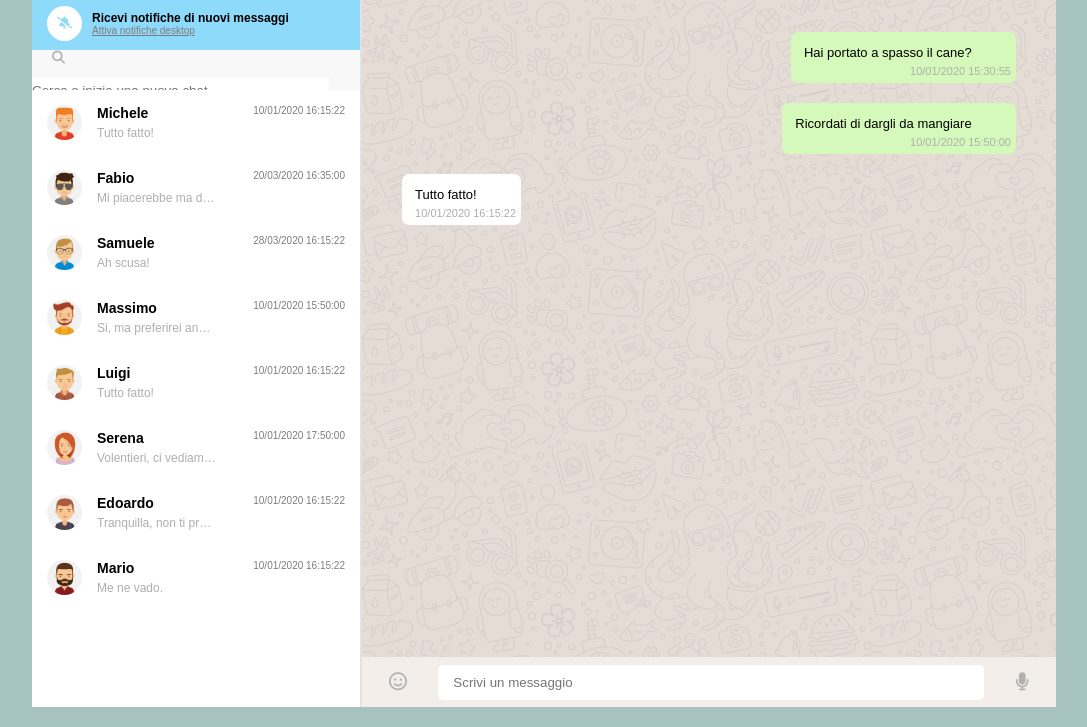
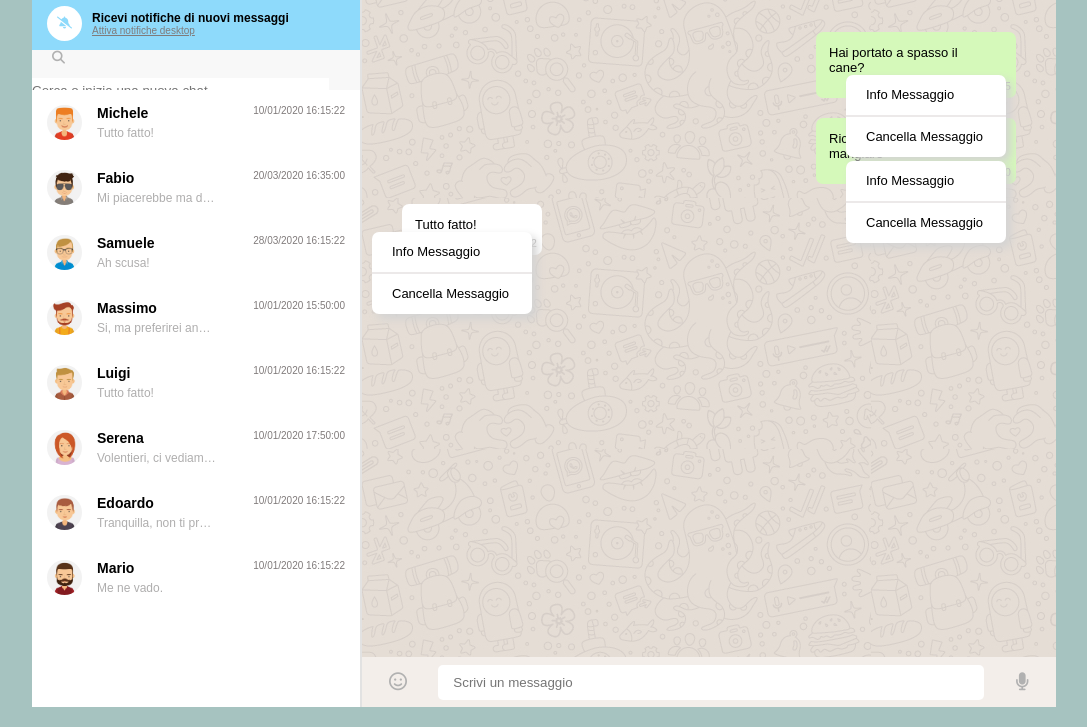
Before and after one commit to zhLisha/vue-boolzapp, a plain HTML site: page MILESTONE 5/index.html in a window 1280 px wide. Shown: the part 73-800 px from the top of the page, without its empty margins (96-1183 px from the left). Drawn offline with nearby package versions, Linux system fonts and the light colour scheme.

Commit message:
Delete message option

```diff
--- a/MILESTONE 5/css/style.css
+++ b/MILESTONE 5/css/style.css
@@ -226,7 +226,6 @@ input {
     overflow: auto;
 }
 
-
 /* Header */
 .active-contact {
     width: 100%;
@@ -271,13 +270,15 @@ input {
 .max-length-message {
     margin: 10px 0;
     padding: 13px 13px 23px 13px;
-    max-width: 70%;
+    max-width: 200px;
+    min-width: 140px;
     border-radius: 7px;
     position: relative;
 }
 
 .message-text {
     display: flex;
+    justify-content: space-between;
 }
 
 .sent-message-time {
@@ -294,7 +295,7 @@ input {
     color: transparent;
 }
 
-.chevron:hover {
+.max-length-message:hover .chevron{
     color: rgb(175, 174, 174);
 }
 
@@ -309,6 +310,31 @@ input {
 
 .white {
     background-color: #fff;
+}
+
+/* Menu Window */
+.menu-window {
+    background-color: white;
+    border-radius: 7px;
+    box-shadow: 5px 5px 10px lightgray;
+    position: absolute;
+    z-index: 1000;
+    line-height: 30px;
+    right: 10px;
+    width: 160px;
+}
+
+.menu-window .info-message {
+    border-bottom: 2px solid #ece9e9;
+}
+
+.menu-window li {
+    padding: 5px 20px 5px 20px;
+    cursor: pointer;
+}
+
+.menu-window li:hover {
+    background-color: #ece9e9;
 }
 
 
--- a/MILESTONE 5/index.html
+++ b/MILESTONE 5/index.html
@@ -5,6 +5,7 @@
     <meta http-equiv="X-UA-Compatible" content="IE=edge">
     <meta name="viewport" content="width=device-width, initial-scale=1.0">
     <link rel="stylesheet" href="https://cdnjs.cloudflare.com/ajax/libs/font-awesome/6.1.1/css/all.min.css" integrity="sha512-KfkfwYDsLkIlwQp6LFnl8zNdLGxu9YAA1QvwINks4PhcElQSvqcyVLLD9aMhXd13uQjoXtEKNosOWaZqXgel0g==" crossorigin="anonymous" referrerpolicy="no-referrer" />
+    <script src="https://unpkg.com/dayjs@1.8.21/dayjs.min.js"></script>
     <script src="https://cdn.jsdelivr.net/npm/vue@2/dist/vue.js"></script>
     <link rel="stylesheet" href="css/style.css">
     <title>Boolzapp</title>
@@ -84,12 +85,12 @@
                                                 <span> {{ element.name }} </span>
                                             </div>
                                             <div class="last-message">
-                                                {{ element.messages[element.messages.length - 1].text }}
+                                                {{element.messages[element.messages.length-1].text}}
                                             </div>
                                         </div>
                                     </div>
                                     <div class="last-access">
-                                        {{ element.messages[element.messages.length - 1].date }}
+                                        {{element.messages[element.messages.length-1].date}}
                                     </div>
                                 </li>
                             </ul>
@@ -133,7 +134,7 @@
                     <div class="content chat-content">
                         <ul>
                             <!-- Sended -->
-                            <li v-for="(message, index) in contacts[currentContact].messages" :class="{'sended-message': message.status === 'sent', 'received-message': message.status === 'received'}">
+                            <li class="message-wrapper" v-for="(message, index) in contacts[currentContact].messages" :class="{'sended-message': message.status === 'sent', 'received-message': message.status === 'received'}">
                                 <div class="max-length-message" :class="{'green': message.status === 'sent', 'white': message.status === 'received'}">
                                     <div class="message-text">
                                         {{message.text}}
@@ -148,9 +149,17 @@
                                     <div class="sent-message-time">
                                         {{message.date}}
                                     </div>
+
+                                    <!-- Options WIndow -->
+                                    <ul class="menu-window">
+                                        <li class="info-message">
+                                            <span>Info Messaggio</span>
+                                        </li>
+                                        <li @click="deleteCurrentMessage(index)" class="delete-message">
+                                            <span>Cancella Messaggio</span>
+                                        </li>
+                                    </ul>
                                 </div>
-
-
                             </li>
                         </ul>
                     </div>
--- a/MILESTONE 5/js/script.js
+++ b/MILESTONE 5/js/script.js
@@ -228,7 +228,7 @@ var app = new Vue(
 				if(trimmedUserMessage.length > 0) {
 					// Creo un nuovo oggetto da aggiungere all'array di oggetti come nuovo input dell'utente
 					const newMessage = {
-						date: '',
+						date: dayjs().format('DD/MM/YYYY HH:mm:ss'),
 						text: trimmedUserMessage,
 						status: 'sent',
 						active: true
@@ -242,7 +242,7 @@ var app = new Vue(
 				// Setto il timer per la risposta automatica a 1sec. dall'invio del messaggio dell'utente
 				setTimeout(() => {
 					const automaticMessage = {
-						date: '',
+						date: dayjs().format('DD/MM/YYYY HH:mm:ss'),
 						text: 'Ok',
 						status: 'received',
 						active: true
@@ -269,8 +269,12 @@ var app = new Vue(
 						element.visible = false;
 					};
 				});
+			},
+
+			// Eliminazione del messaggio corrente
+			deleteCurrentMessage(index) {
+				this.contacts[this.currentContact].messages.splice(index, 1);
 			}
-
 		}
 	}
 )
```
